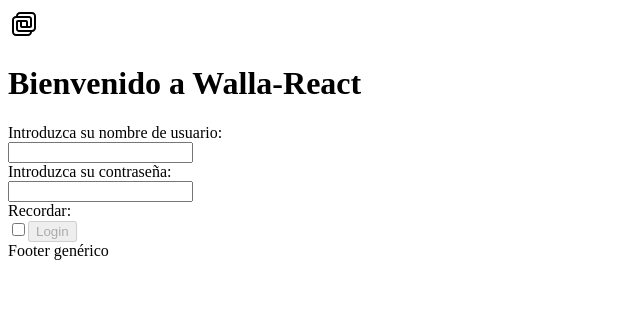
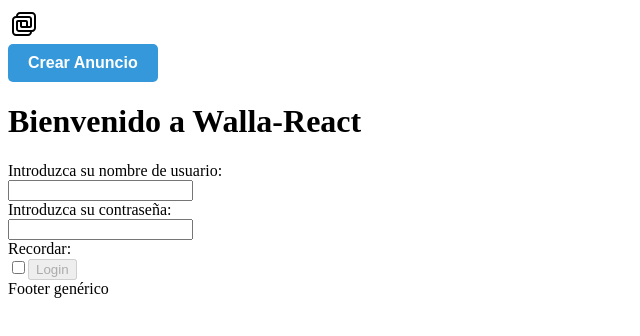
Before and after one commit to Sauldom/Practica-fundamentos-react, a React (Vite) app in the folder walla-react/: page /login in a window 1280 px wide. Shown: the top 336 px of the page, without its empty margins (0-640 px from the left). Built offline with nearby package versions, Linux system fonts and the light colour scheme.

Commit message:
crear un styled button

```diff
--- /dev/null
+++ b/walla-react/src/adsPage/componentes/StyledButton.jsx
@@ -0,0 +1,18 @@
+import styled from "styled-components";
+const Button = styled.button`
+  border-radius: ${(props) => props.borderRadius || "5px"};
+  background-color: ${(props) => props.color || "#3498db"};
+  color: #fff;
+  padding: 10px 20px;
+  border: none;
+  cursor: pointer;
+  font-size: 16px;
+  font-weight: bold;
+  outline: none;
+  transition: background-color 0.3s ease;
+
+  &:hover {
+    background-color: #2c3e50;
+`;
+
+export default Button;
--- a/walla-react/src/adsPage/componentes/layout/Header.jsx
+++ b/walla-react/src/adsPage/componentes/layout/Header.jsx
@@ -1,10 +1,14 @@
-import logo from "../../../assets/logo.svg";
+import LogoComponent from "../../../assets/LogoComponent";
+import Button from "../StyledButton";
+
 function Header() {
   return (
     <header>
       <div>
-        <img src={logo} alt="logo del programador" />
-        <nav></nav>
+        <LogoComponent width={32} height={32} />
+        <nav>
+          <Button>Crear Anuncio</Button>
+        </nav>
       </div>
     </header>
   );
--- /dev/null
+++ b/walla-react/src/assets/LogoComponent.jsx
@@ -0,0 +1,16 @@
+function LogoComponent({ width, height }) {
+  return (
+    <div>
+      <svg
+        xmlns="http://www.w3.org/2000/svg"
+        viewBox="0 0 32 32"
+        width={width}
+        height={height}
+      >
+        <path d="M 12 4 C 9.8026661 4 8 5.8026661 8 8 C 5.8026661 8 4 9.8026661 4 12 L 4 24 C 4 26.197334 5.8026661 28 8 28 L 20 28 C 22.197334 28 24 26.197334 24 24 C 26.197334 24 28 22.197334 28 20 L 28 8 C 28 5.8026661 26.197334 4 24 4 L 12 4 z M 12 6 L 24 6 C 25.116666 6 26 6.8833339 26 8 L 26 20 C 26 21.116666 25.116666 22 24 22 L 11 22 C 10.43497 22 10 21.56503 10 21 L 10 14 L 12 14 L 12 18 C 12 19.093063 12.906937 20 14 20 L 18 20 L 20 20 L 22 20 C 23.093063 20 24 19.093063 24 18 L 24 11 C 24 9.3550302 22.64497 8 21 8 L 10 8 C 10 6.8833339 10.883334 6 12 6 z M 8 10 L 21 10 C 21.56503 10 22 10.43497 22 11 L 22 18 L 20 18 L 20 14 C 20 12.906937 19.093063 12 18 12 L 14 12 L 12 12 L 10 12 C 8.9069372 12 8 12.906937 8 14 L 8 21 C 8 22.64497 9.3550302 24 11 24 L 22 24 C 22 25.116666 21.116666 26 20 26 L 8 26 C 6.8833339 26 6 25.116666 6 24 L 6 12 C 6 10.883334 6.8833339 10 8 10 z M 14 14 L 18 14 L 18 18 L 14 18 L 14 14 z"></path>
+      </svg>
+    </div>
+  );
+}
+
+export default LogoComponent;
```
